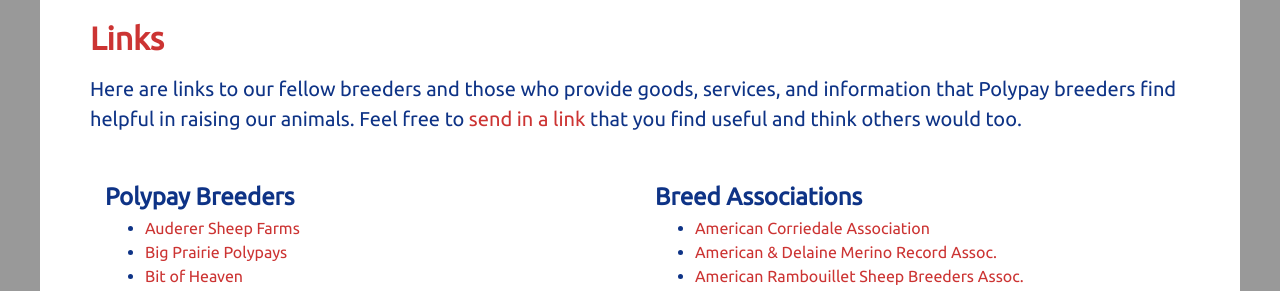
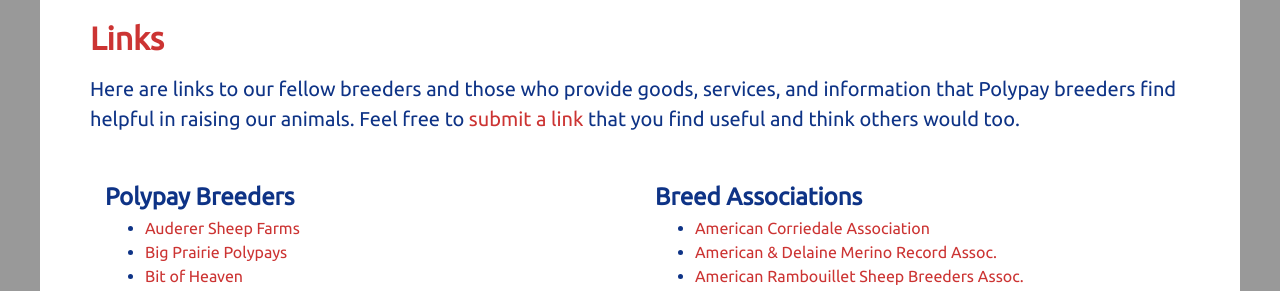
Before and after one commit to polypay/polypay.github.io, a Jekyll site: the page built from links.md, in a window 1280 px wide. Shown: the part 369-660 px from the top of the page. Built offline with Jekyll 4.4.1, drawn with Linux system fonts in a browser that asks for light colours; nearby versions of some CDN libraries; comment, search, counter and statistics services are not loaded.

Commit message:
Create google form and link
Close #7

```diff
--- a/links.md
+++ b/links.md
@@ -8,7 +8,7 @@
 
 	<h2>Links</h2>
 
-	<p>Here are links to our fellow breeders and those who provide goods, services, and information that Polypay breeders find helpful in raising our animals. Feel free to <a href="mailto:{{ site.email }}">send in a link</a> that you find useful and think others would too.</p>
+	<p>Here are links to our fellow breeders and those who provide goods, services, and information that Polypay breeders find helpful in raising our animals. Feel free to <a href="https://docs.google.com/forms/d/e/1FAIpQLSeuC3Gyxn0fsAj1icLhFsQ1hkmV0qPn39RYiIsbhioGmy_Vpg/viewform?usp=sf_link" target="_blank">submit a link</a> that you find useful and think others would too.</p>
 
 
 	<div class="row">
```
